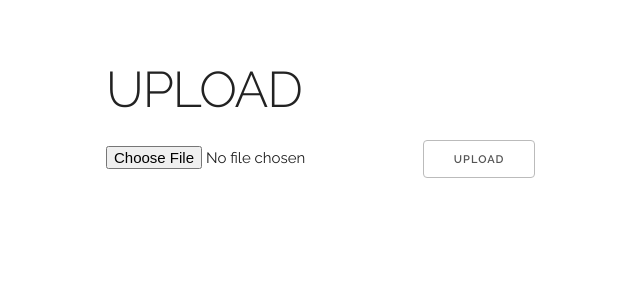
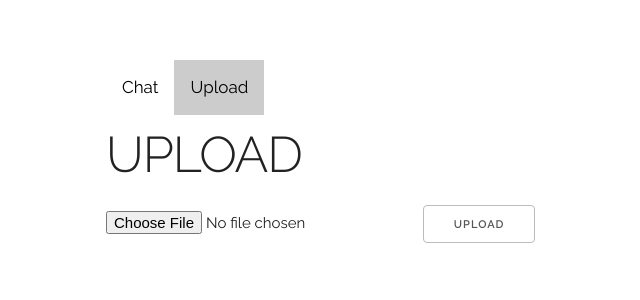
Before and after one commit to godofhavoc/chat_app, a Django app: page /upload/ in a window 1280 px wide. Shown: the top 300 px of the page, without its empty margins (54-694 px from the left). Run offline with Django 3.2, Linux system fonts and the light colour scheme.

Commit message:
added css tabs(not proper ones)

```diff
--- /dev/null
+++ b/chat/static/custom.css
@@ -0,0 +1,28 @@
+ul.tab {
+    list-style-type: none;
+    margin: 0;
+    padding: 0;
+    overflow: hidden;
+    /*border: 1px solid #ccc;*/
+    /*background-color: #f1f1f1;*/
+}
+
+/* Float the list items side by side */
+ul.tab li {float: left;}
+
+
+/* Style the links inside the list items */
+ul.tab li a {
+    display: inline-block;
+    color: black;
+    text-align: center;
+    padding: 14px 16px;
+    text-decoration: none;
+    transition: 0.3s;
+    font-size: 17px;
+}
+
+ul.tab li a:hover {background-color: #ddd;}
+
+/* Create an active/current tablink class */
+ul.tab li a:focus, .active {background-color: #ccc;}
--- a/chat/templates/base.html
+++ b/chat/templates/base.html
@@ -9,6 +9,7 @@
   <link rel="stylesheet" href="{% static 'normalize.css' %}">
   <link rel="stylesheet" href="{% static 'skeleton.css' %}">
   <link rel="stylesheet" href="{% static 'chat.css' %}">
+  <link rel="stylesheet" href="{% static 'custom.css' %}">
 </head>
 <body>
   <div class="section">
--- a/chat/templates/chat/room.html
+++ b/chat/templates/chat/room.html
@@ -1,6 +1,12 @@
 {% extends "base.html" %}
 
 {% block content %}
+
+<ul class="tab">
+  <li><a href="javascript:void(0)" class="tablinks active">Chat</a></li>
+  <li><a href="/upload" class="tablinks">Upload</a></li>
+</ul>
+
   {% load staticfiles %}
   <h1>{{ request.user.username }}</h1>
   <a id="logout_link" href="/logout">Logout</a>
--- a/chat/templates/chat/upload.html
+++ b/chat/templates/chat/upload.html
@@ -2,6 +2,11 @@
 {% load staticfiles %}
 
 {% block content %}
+
+<ul class="tab">
+  <li><a href="/chat" class="tablinks">Chat</a></li>
+  <li><a href="javascript:void(0)" class="tablinks active">Upload</a></li>
+</ul>
 
 <h1>UPLOAD</h1>
 <form id="upload_form" method="post" enctype="multipart/form-data" action="/upload/">
```
